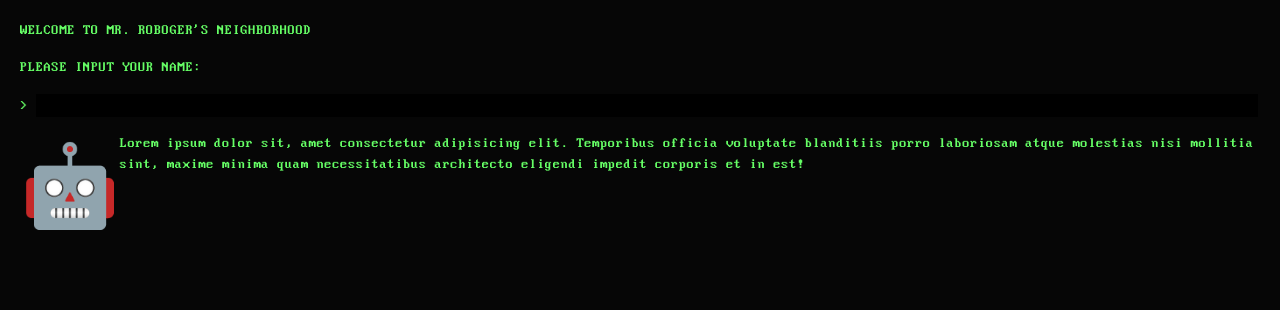
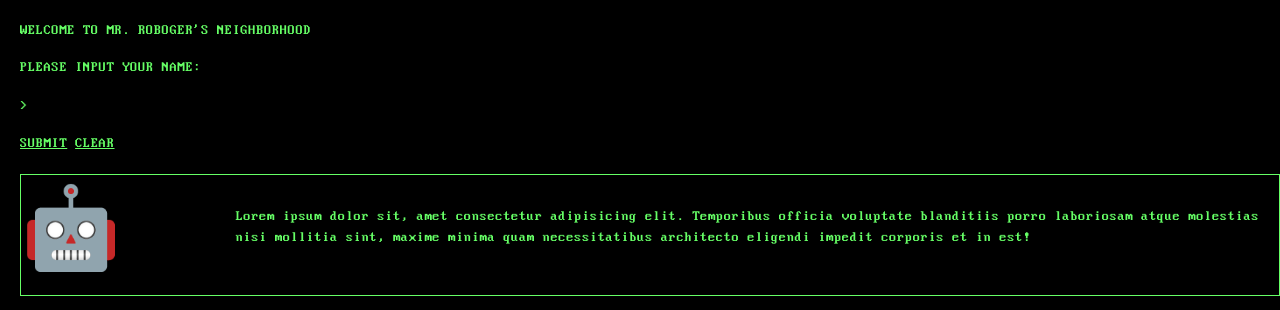
Before and after one commit to pagrimm/mr-roboger-project, a plain HTML site: page index.html in a window 1280 px wide. Drawn offline with Linux system fonts and the light colour scheme.

Commit message:
add html section, more css styling

```diff
--- a/css/styles.css
+++ b/css/styles.css
@@ -5,6 +5,7 @@ h1 {
 body {
   font-family: 'More Perfect DOS VGA';
   color: #66FF66;
+  background-color: black;
   margin-left: 20px;
   margin-top: 20px;
 }
@@ -17,13 +18,31 @@ input {
   width: 97%
 }
 
+button {
+	background: none;
+	color: inherit;
+	border: none;
+	padding: 0;
+	font: inherit;
+	cursor: pointer;
+  outline: inherit;
+  text-decoration: underline;
+}
+
+button:hover {
+  color: #009900;
+}
+
+#output-section {
+  margin-top: 20px;
+  border: 1px solid #66FF66;
+}
+
 #robot {
-  float: left;
   font-size: 5rem;
 }
 
 #output {
-  vertical-align: middle;
 }
 
 
--- a/index.html
+++ b/index.html
@@ -11,14 +11,24 @@
   <title>Document</title>
 </head>
 <body>
-  <section>
+  <section id="input-section">
     <p>WELCOME TO MR. ROBOGER'S NEIGHBORHOOD</p>
     <p>PLEASE INPUT YOUR NAME:</p>
     <p><span>> </span><input id="input" type="text" autocomplete="off"></p>
   </section>
-  <section>
-    <div id="robot">&#129302;</div>
-    <p id="output">Lorem ipsum dolor sit, amet consectetur adipisicing elit. Temporibus officia voluptate blanditiis porro laboriosam atque molestias nisi mollitia sint, maxime minima quam necessitatibus architecto eligendi impedit corporis et in est!</p>
+  <section id="button-section">
+    <button type="submit">SUBMIT</button>
+    <button type="button">CLEAR</button>
+  </section>
+  <section id="output-section">
+    <div class="row">
+      <div class="col-md-2">
+        <div id="robot">&#129302;</div>
+      </div>
+      <div class="col-md-10 my-auto">
+        <p class="align-middle" id="output">Lorem ipsum dolor sit, amet consectetur adipisicing elit. Temporibus officia voluptate blanditiis porro laboriosam atque molestias nisi mollitia sint, maxime minima quam necessitatibus architecto eligendi impedit corporis et in est!</p>
+      </div>
+    </div>
   </section>
 </body>
 </html>
--- a/js/scripts.js
+++ b/js/scripts.js
@@ -1,14 +1,13 @@
 function createResponse (inputNumber, inputName){
-  const roboResponse = ["Beep!", "Boop!"]
   let outputArray = [];
-  roboResponse.push("Won't you be my neighbor, " + inputName + "?")
   for (i = 0; i <= inputNumber; i++) {
-    outputArray.unshift(checkResponse(inputNumber - i));
+    outputArray.unshift(checkResponse(inputNumber - i, inputName));
   }
   return outputArray.join(", ");
 }
 
-function checkResponse (inputNumber){
+function checkResponse (inputNumber, inputName){
+  const roboResponse = ["Beep!", "Boop!", "Won't you be my neighbor, " + inputName + "?"]
   let inputNumberArray = inputNumber.toString().split("").map(n => parseInt(n));
   let highNumber = 0;
   inputNumberArray.forEach(function (number) {
```
